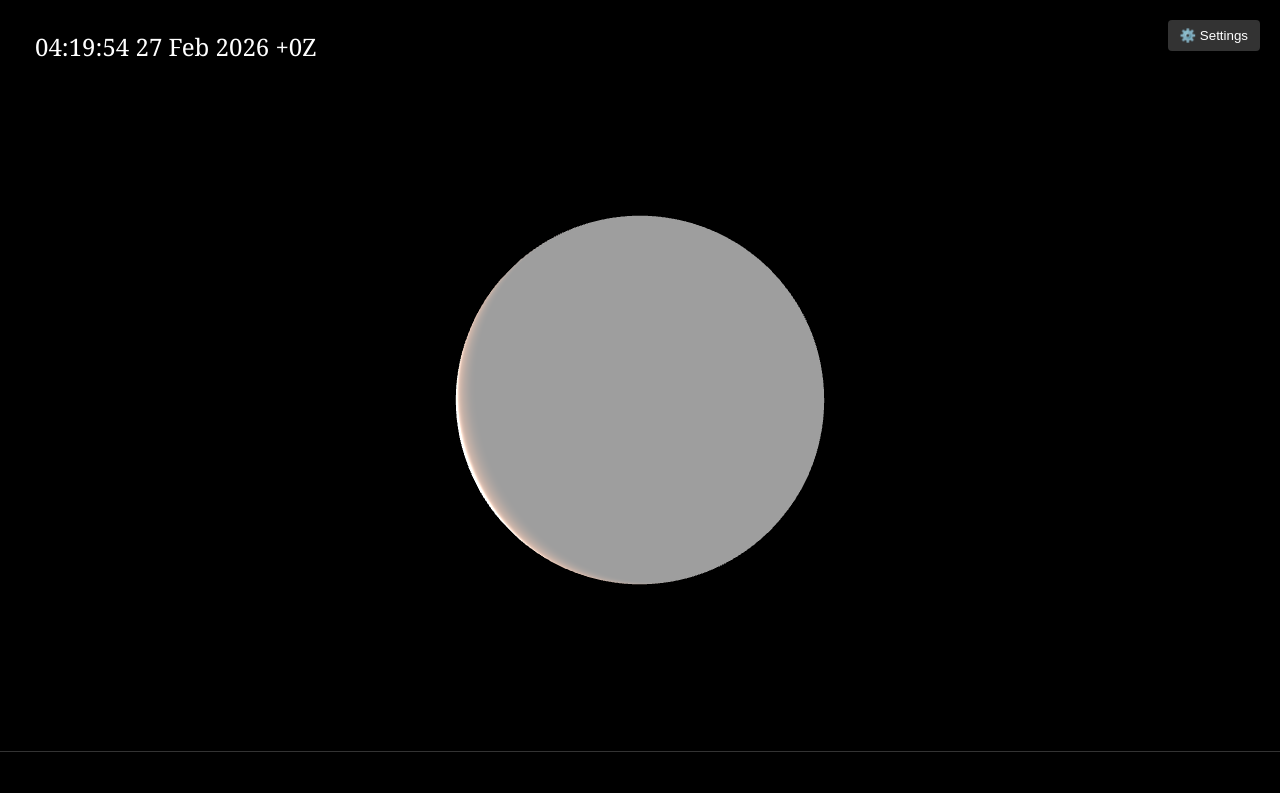
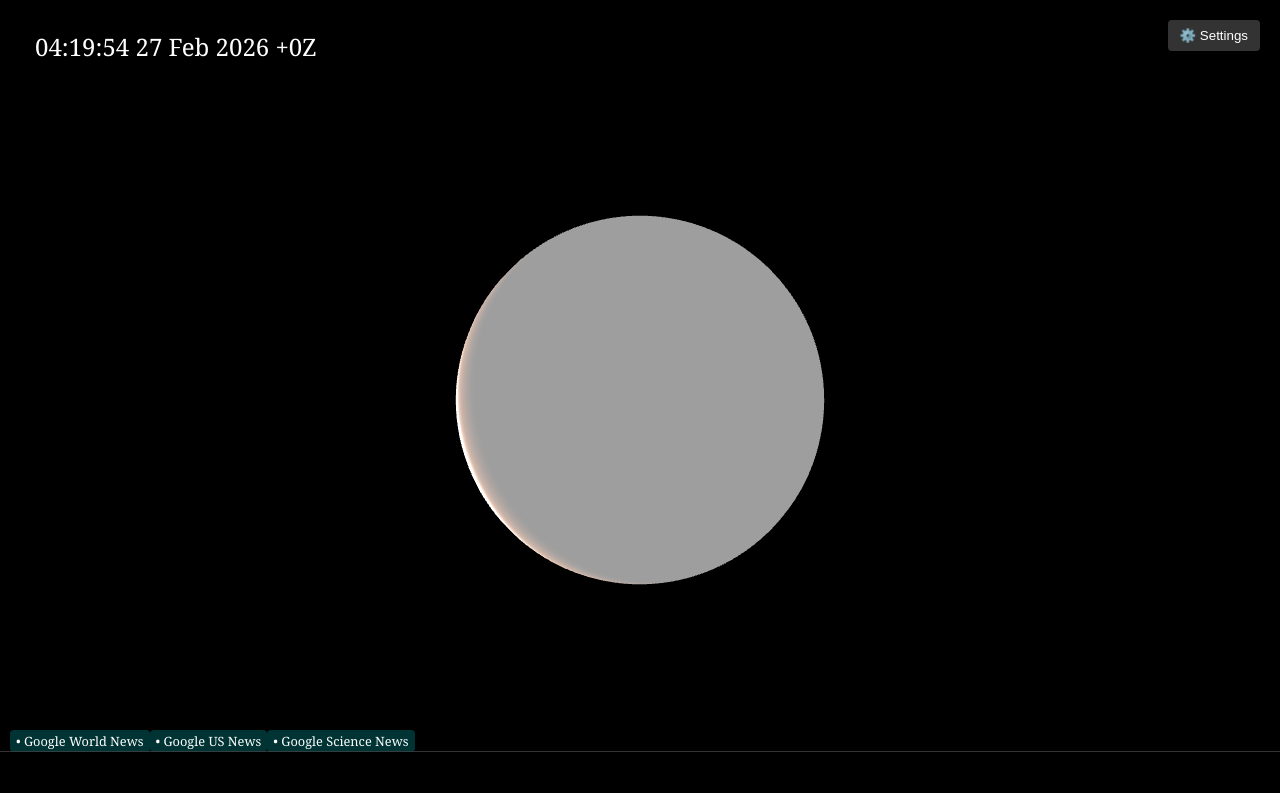
Before and after one commit to Spencer-Kotys/News-Globe, a website built with Vite: page index.html in a window 1280 px wide. Built offline with nearby package versions, Linux system fonts and the light colour scheme; no server answers; animation ran at ten frames a second.

Commit message:
Add RSS feed manager UI and filtering
Introduce a feed management UI and active-feeds display so users can enable/disable individual RSS sources. Change rssFeeds from an array of URLs to objects ({name, url, enabled}), add CSS for #feed-manager and #active-feeds, and implement initFeedUI() to build checkboxes and active labels. updateRSSFeed() now filters to enabled feeds, handles empty-selection with a message, and adds basic fetch error checking. Initialize the feed UI on load and start animation after setup.

```diff
--- a/index.html
+++ b/index.html
@@ -45,6 +45,13 @@
             padding: 8px 12px;
             border-radius: 4px;
         }
+        #feed-manager {
+            max-height: 150px;
+            overflow-y: auto;
+            background: #222;
+            padding: 5px;
+            border-radius: 4px;
+        }
         #tooltip {
             position: absolute;
             display: none;
@@ -60,6 +67,25 @@
             overflow-y: auto;
             font-size: 1rem;
             border: 1px solid #ff0000;
+        }
+        #active-feeds {
+            position: absolute;
+            bottom: 50px;
+            left: 10px;
+            z-index: 100;
+            font-family: "Georgia", serif;
+            color: white;
+            font-size: 0.8rem;
+        }
+        #feed-span {
+            font-weight: bold;
+            color: #fff;
+        }
+        #feed-list {
+            display: flex;
+            gap: 10px;
+            flex-wrap: wrap;
+            margin-top: 5px;
         }
         #rss-footer {
             position: absolute;
@@ -110,9 +136,16 @@
             <input type="number" id="utc-offset" min="-12" max="12" value="0">
 
             <p style="font-size: 0.8em; margin-top: 10px;">Adjusts time display.</p>
+
+            <label>Manage News Feeds:</label>
+            <div id="feed-manager"></div>
         </div>
     </div>
     <div id="tooltip"></div>
+    <div id ="active-feeds">
+        <span id="feed-span">Active Feeds:</span>
+        <div id="feed-list"></div>
+    </div>
     <div id="rss-footer">
         <div id="rss-content">Loading news...</div>
     </div>
--- a/main.js
+++ b/main.js
@@ -33,10 +33,47 @@ const arcs = []; // Store arcs for later updates/removal
 
 // RSS feeds
 const rssFeeds = [
-    'https://rss.app/feeds/mKpvOxHGzgNpP5Ib.xml', // Google News, World News
-    'https://rss.app/feeds/xsP4Lat7ZnqG58Vp.xml', // Google News, US News
-    'https://rss.app/feeds/dcFCoFLUF4HsslSJ.xml', // Google News, Science
+  { name: "Google World News", url: 'https://rss.app/feeds/mKpvOxHGzgNpP5Ib.xml', enabled: true },
+  { name: "Google US News", url: 'https://rss.app/feeds/xsP4Lat7ZnqG58Vp.xml', enabled: true },
+  { name: "Google Science News", url: 'https://rss.app/feeds/dcFCoFLUF4HsslSJ.xml', enabled: true }
 ];
+
+// Get elements from html for feed management
+const feedManager = document.getElementById('feed-manager');
+const activeFeeds = document.getElementById('active-feeds');
+
+// Build the feed management UI
+function initFeedUI() {
+    feedManager.innerHTML = '';
+    activeFeeds.innerHTML = '';
+
+    rssFeeds.forEach((feed, index) => {
+        // Create Checkbox in Settings
+        const div = document.createElement('div');
+        div.innerHTML = `
+            <input type="checkbox" id="feed-${index}" ${feed.enabled ? 'checked' : ''}>
+            <label style="display:inline;" for="feed-${index}">${feed.name}</label>
+        `;
+        feedManager.appendChild(div);
+
+        // Add Listener
+        div.querySelector('input').addEventListener('change', (e) => {
+            feed.enabled = e.target.checked;
+            updateRSSFeed(); // Refresh markers and ticker
+            initFeedUI();    // Refresh labels
+        });
+
+        // Add Label to the "Active" list above footer
+        if (feed.enabled) {
+            const label = document.createElement('span');
+            label.textContent = `• ${feed.name}`;
+            label.style.background = "rgba(0, 255, 255, 0.2)";
+            label.style.padding = "2px 6px";
+            label.style.borderRadius = "4px";
+            activeFeeds.appendChild(label);
+        }
+    });
+}
 
 // RSS speed control
 let scrollX = window.innerWidth; // Start off-screen to the right
@@ -364,10 +401,25 @@ async function updateRSSFeed() {
     clearMarkers(); // Clear existing markers before adding new ones
     let allItems = [];
 
+    // Filter enabled feeds
+    const enabledFeeds = rssFeeds
+      .filter(feed => feed.enabled)
+      .map(feed => feed.url);
+
+    // If no feeds are enabled, show a message and exit
+    if (enabledFeeds.length === 0) {
+        document.getElementById('rss-content').textContent = "No news feeds selected.";
+        return;
+    }
+
     // Map each URL to a fetch promise
-    const fetchPromises = rssFeeds.map(url => {
-        const proxyUrl = `https://api.rss2json.com/v1/api.json?rss_url=${encodeURIComponent(url)}`;
-        return fetch(proxyUrl).then(res => res.json());
+    const fetchPromises = enabledFeeds.map(url => {
+        const sanitizedUrl = encodeURIComponent(url.trim());
+        const proxyUrl = `https://api.rss2json.com/v1/api.json?rss_url=${sanitizedUrl}`;
+        return fetch(proxyUrl).then(res => {
+          if (!res.ok) throw new Error(`HTTP error! status: ${res.status}`);
+           return res.json();
+        });
     });
 
     try {
@@ -459,4 +511,7 @@ function animate() {
   controls.update();
   renderer.render(scene, camera);
 }
-animate();
+
+// 15. Initialized functions
+initFeedUI(); // Start the feed management UI
+animate(); // Start the animation loop
```
